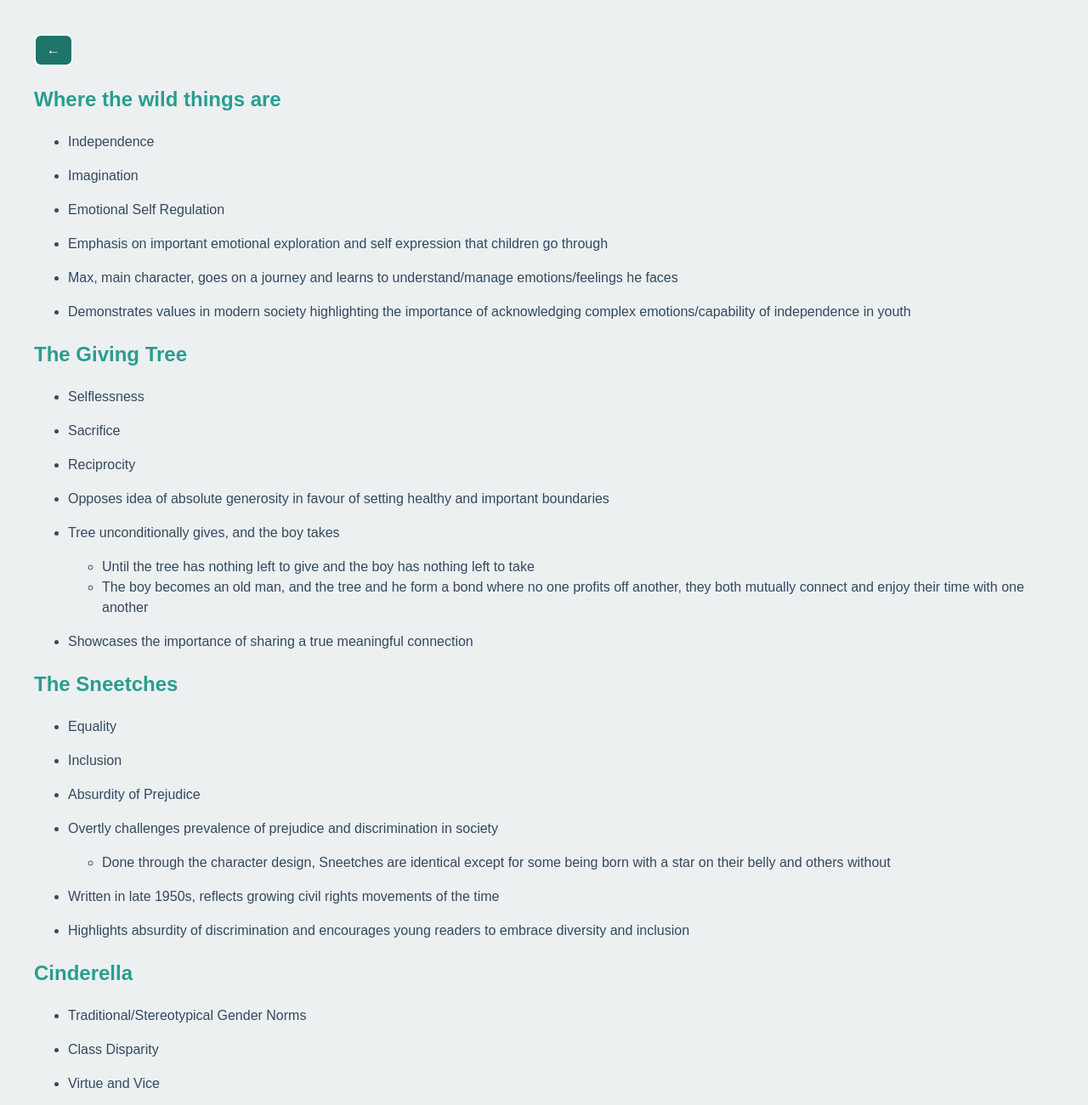
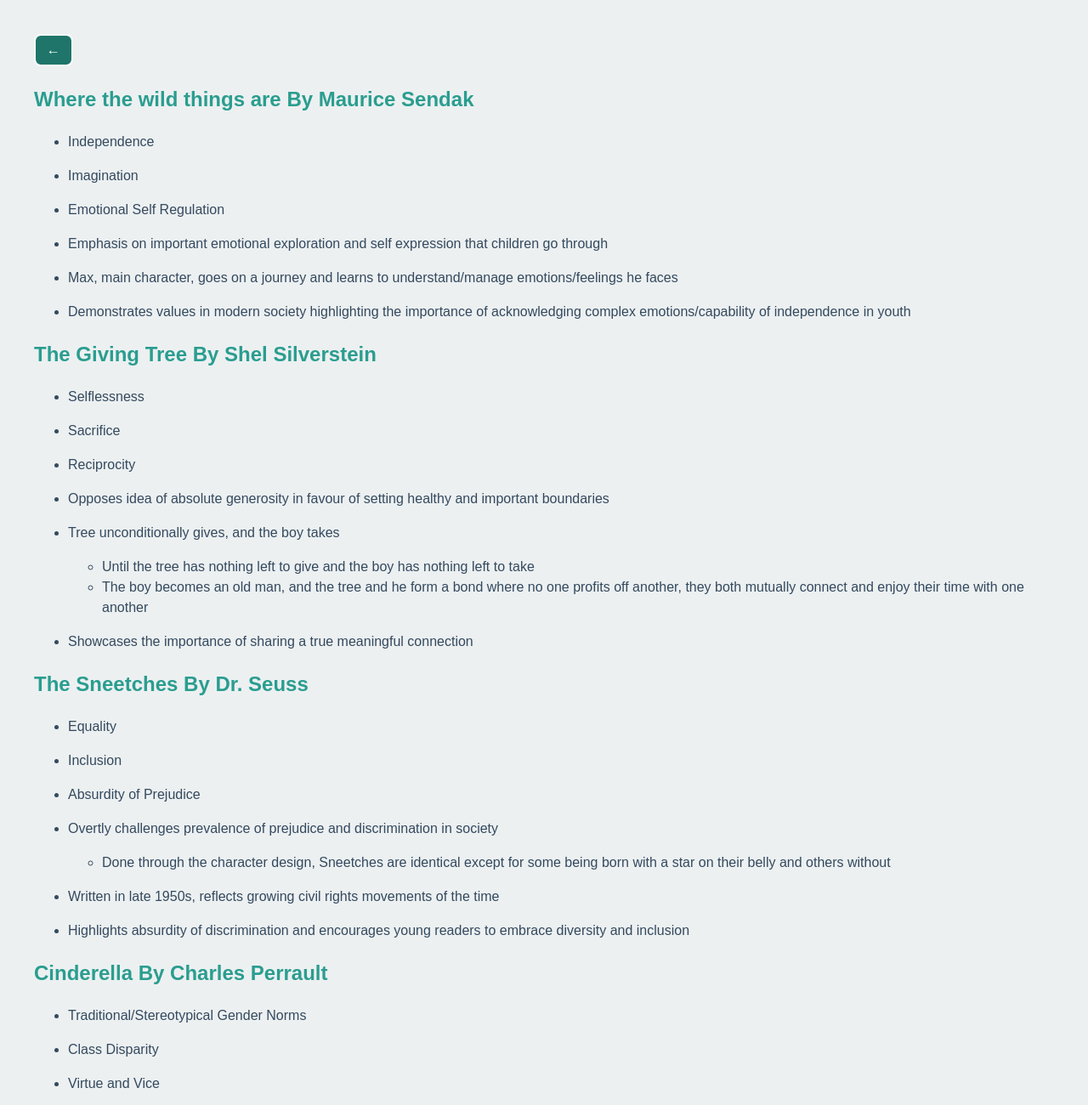
Before and after one commit to carsonSgit/ConcordiaNotes, a Gatsby site: page /notes/ENGL_250/ChildLit_Presentation in a window 1280 px wide. Shown: the top 1300 px of the page at 85% size. Built offline with nearby package versions, Linux system fonts and the light colour scheme; Gatsby itself is replaced by a stand-in of ours.

Commit message:
notes: Authors

```diff
--- a/Notes/ENGL_250/ChildLit_Presentation.md
+++ b/Notes/ENGL_250/ChildLit_Presentation.md
@@ -1,4 +1,4 @@
-## **Where the wild things are**
+## **Where the wild things are** By Maurice Sendak
 - Independence
 - Imagination
 - Emotional Self Regulation
@@ -8,7 +8,7 @@
 - Demonstrates values in modern society highlighting the importance of acknowledging complex emotions/capability of independence in youth
 
 
-## **The Giving Tree**
+## **The Giving Tree** By Shel Silverstein
 - Selflessness
 - Sacrifice
 - Reciprocity
@@ -20,7 +20,7 @@
 - Showcases the importance of sharing a true meaningful connection
 
 
-## **The Sneetches**
+## **The Sneetches** By Dr. Seuss
 - Equality
 - Inclusion
 - Absurdity of Prejudice
@@ -31,7 +31,7 @@
 - Highlights absurdity of discrimination and encourages young readers to embrace diversity and inclusion
 
 
-## **Cinderella**
+## **Cinderella** By Charles Perrault
 - Traditional/Stereotypical Gender Norms
 - Class Disparity
 - Virtue and Vice
```
Also changed, not shown: public/page-data/index/page-data.json (+1 -1 lines).
